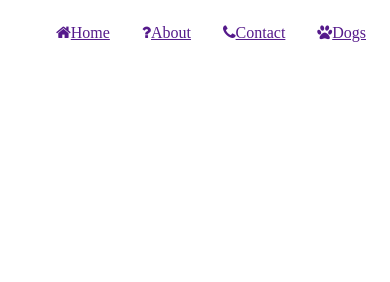
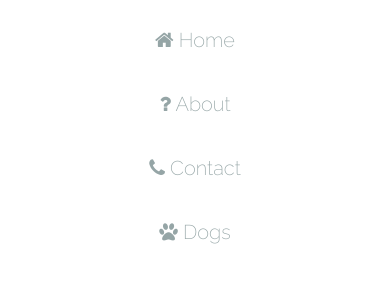
Before and after one commit to CianHub/responsive-navbar-flexbox, a plain HTML site: page index.html in a window 390 px wide. Drawn offline with Linux system fonts and the light colour scheme.

Commit message:
add flex item code, add responsiveness, add hover effect

```diff
--- a/css/main.css
+++ b/css/main.css
@@ -5,11 +5,34 @@ nav {
     display: flex;
     flex-direction: row;
     flex-wrap: wrap;
-    justify-content: flex-end;
+    justify-content: center;
     justify-items: center;
 
 }
 
 a {
     padding: 1em;
+    font-family: 'raleway';
+    text-decoration: none;
+    color: #95a5a6;
+    font-size: 30px;
+    transition-duration: .5s;
+    transition-timing-function: ease-out;
 }
+
+a:hover {
+    color: #3498db;
+}
+
+@media screen and (max-width: 920px) {
+    nav {
+        justify-content: space-around;
+        flex-direction: column;
+        align-items: center;
+
+    }
+
+    a {
+        font-size: 20px;
+    }
+}
```
Also changed, not shown: index.html (+4 -4 lines).
